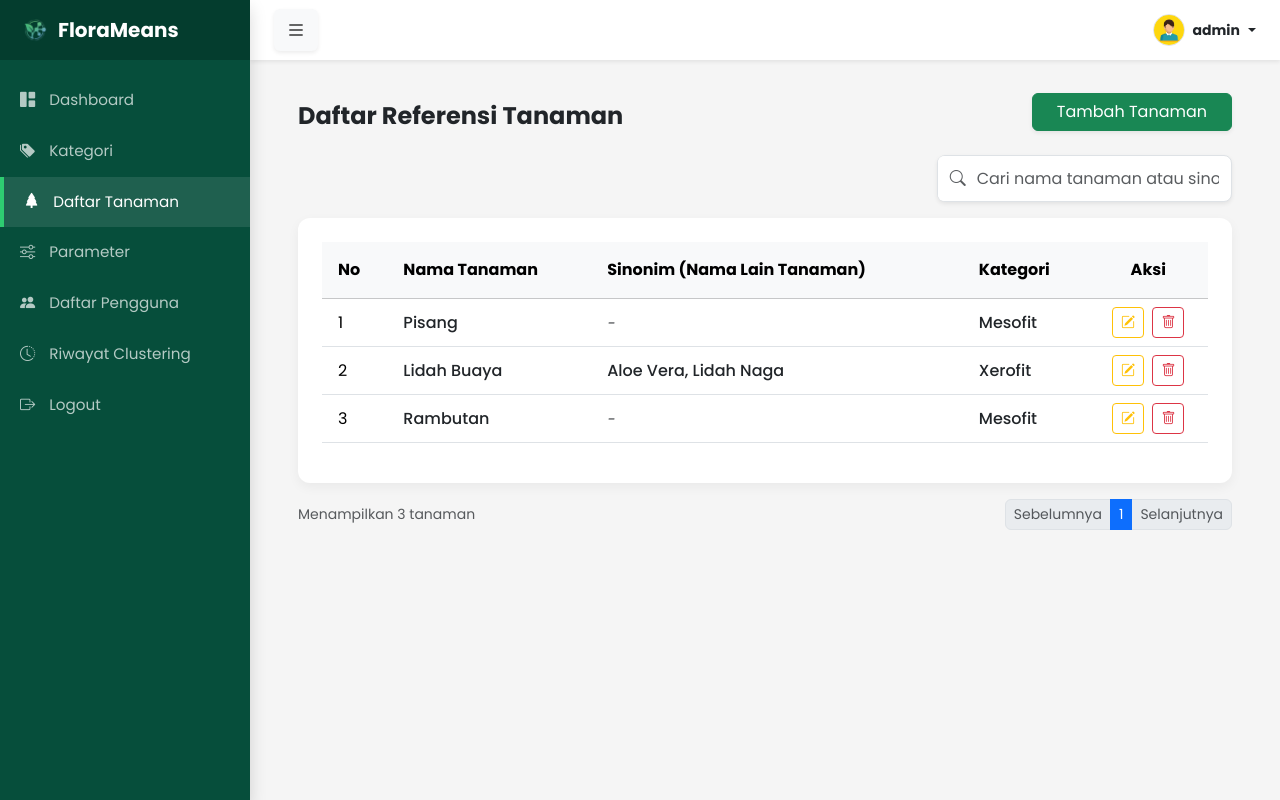
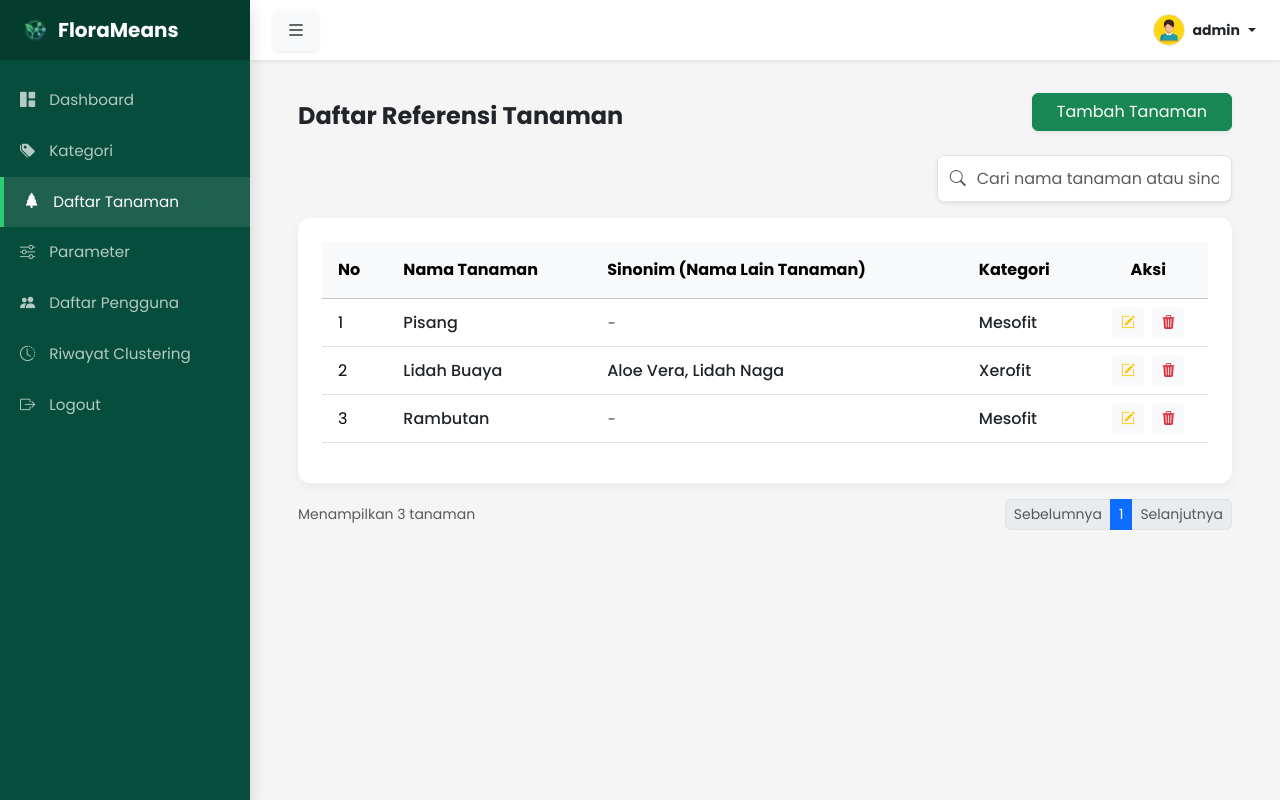
Before and after one commit to Faizahhfaizahh/FloraMeans, a PHP site: page /daftar_tanaman.php in a window 1280 px wide. Run offline with PHP 8.4, Linux system fonts and the light colour scheme; a user stored in the database is signed in; data comes from the database, SQL or seed files in the repository; some libraries are stand-ins or nearby versions.

Commit message:
consistent design

```diff
--- a/daftar_pengguna.php
+++ b/daftar_pengguna.php
@@ -139,8 +139,7 @@
                                             <td class="fw-semibold text-dark" ><?= htmlspecialchars($row['tanggal_registrasi']); ?></td>
                                             <td class="pe-4 text-end">
                                                 <button class="btn btn-light btn-sm text-danger border-0"
-                                                        onclick="konfirmasiHapus(<?= $row['id_user']; ?>)"
-                                                        data-bs-toggle="tooltip">
+                                                        onclick="konfirmasiHapus(<?= $row['id_user']; ?>)">
                                                     <i class="bi bi-trash3-fill"></i>
                                                 </button>
                                             </td>
--- a/daftar_tanaman.php
+++ b/daftar_tanaman.php
@@ -81,7 +81,7 @@
                                     </td>
                                     <td class="fw-medium text-dark"><?= $row['nama_kategori'];?></td>
                                     <td class="text-center">
-                                        <button class="btn btn-sm btn-outline-warning me-1 btn-edit"
+                                        <button class="btn btn-sm btn-light text-warning me-1 btn-edit"
                                             data-id="<?= $row['id_tanaman'];?>"
                                             data-nama="<?= $row['nama_tanaman'];?>"
                                             data-sinonim="<?= $row['sinonim'];?>"
@@ -90,7 +90,7 @@
                                             data-bs-target="#modalEdit">
                                             <i class="bi bi-pencil-square"></i>
                                         </button>
-                                        <button class="btn btn-sm btn-outline-danger btn-delete" data-id="<?= $row['id_tanaman'];?>"><i class="bi bi-trash"></i></button>
+                                        <button class="btn btn-sm btn-light text-danger btn-delete" data-id="<?= $row['id_tanaman'];?>"><i class="bi bi-trash3-fill"></i></button>
                                     </td>
                                 </tr>
                                 <?php
--- a/kelola_kategori.php
+++ b/kelola_kategori.php
@@ -60,14 +60,14 @@
                                     <td class="px-3"><?= $no++;?></td>
                                     <td class="fw-medium text-dark"><?= $row['nama_kategori'];?></td>
                                     <td class="text-center">
-                                        <button class="btn btn-sm btn-outline-warning me-1 btn-edit"
+                                        <button class="btn btn-sm btn-light text-warning me-1 btn-edit"
                                             data-id="<?= $row['id_kategori'];?>"
                                             data-nama="<?= $row['nama_kategori'];?>"
                                             data-bs-toggle="modal"
                                             data-bs-target="#modalEdit">
                                             <i class="bi bi-pencil-square"></i>
                                         </button>
-                                        <button class="btn btn-sm btn-outline-danger btn-delete" data-id="<?= $row['id_kategori'];?>"><i class="bi bi-trash"></i></button>
+                                        <button class="btn btn-sm btn-light text-danger btn-delete" data-id="<?= $row['id_kategori'];?>"><i class="bi bi-trash3-fill"></i></button>
                                     </td>
                                 </tr>
                                 <?php
--- a/parameter.php
+++ b/parameter.php
@@ -74,7 +74,7 @@
                                     <?= $row['cahaya_min']; ?> - <?= $row['cahaya_max']; ?>
                                 </td>
                                 <td class="text-center">
-                                    <button class="btn btn-sm btn-outline-warning btn-edit-param"
+                                    <button class="btn btn-sm btn-light text-warning btn-edit-param"
                                         data-id="<?= $row['id_kategori']; ?>"
                                         data-nama="<?= $row['nama_kategori']; ?>"
                                         data-smin="<?= $row['suhu_udara_min']; ?>" data-smax="<?= $row['suhu_udara_max']; ?>"
```
